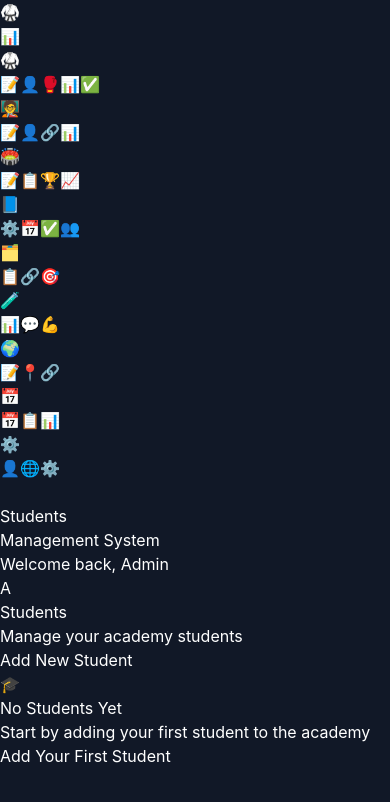
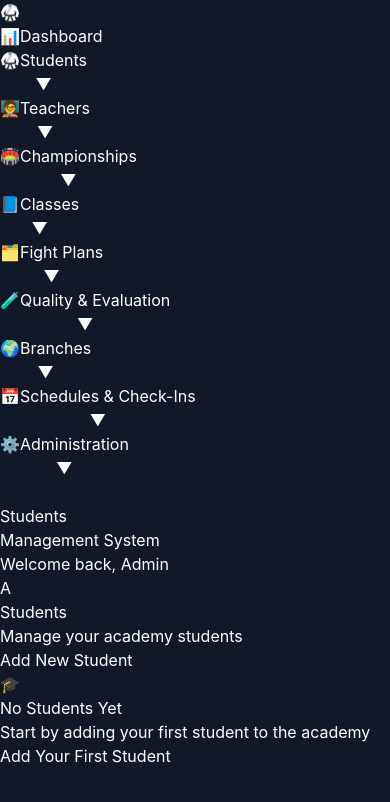
Before and after one commit to tonisvasconcelos/jiu-jitsu-academy-manager, a React (Vite) app: page /jiu-jitsu-academy-manager/students in a window 390 px wide. Shown: the top 802 px of the page. Built offline with nearby package versions, Linux system fonts and the light colour scheme.

Commit message:
Implement proper mobile sidebar: modal overlay that doesnt push content

```diff
--- a/src/App.tsx
+++ b/src/App.tsx
@@ -43,7 +43,7 @@ function App() {
                   : sidebarCollapsed
                     ? 'ml-16'
                     : 'ml-64'
-              } min-h-screen ${isMobile && !sidebarCollapsed ? 'relative z-10' : ''}`}>
+              } min-h-screen`}>
             <Header onToggleSidebar={toggleSidebar} />
             <main className="relative">
               <Routes>
--- a/src/components/Sidebar.tsx
+++ b/src/components/Sidebar.tsx
@@ -144,7 +144,9 @@ const Sidebar: React.FC<SidebarProps> = ({ collapsed, onToggle }) => {
 
       {/* Sidebar */}
       <div className={`fixed left-0 top-0 h-full bg-white/5 backdrop-blur-md border-r border-white/10 transition-all duration-300 z-50 ${
-        collapsed ? 'w-16' : 'w-64'
+        isMobile
+          ? (collapsed ? '-translate-x-full w-64' : 'translate-x-0 w-64')
+          : (collapsed ? 'w-16' : 'w-64')
       }`}>
       {/* Logo */}
       <div className="p-3 border-b border-white/10">
@@ -167,10 +169,10 @@ const Sidebar: React.FC<SidebarProps> = ({ collapsed, onToggle }) => {
           to="/"
           className={`flex items-center rounded-lg hover:bg-white/10 transition-colors ${
             location.pathname === '/' ? 'bg-blue-500/20 text-blue-400' : 'text-gray-300'
-          } ${collapsed ? 'justify-center px-0 py-3 h-12' : 'px-3 p-2'}`}
+          } ${(collapsed && !isMobile) ? 'justify-center px-0 py-3 h-12' : 'px-3 p-2'}`}
         >
           <span className="text-lg">📊</span>
-          {!collapsed && (
+          {(!collapsed || isMobile) && (
             <span className="ml-2 text-sm text-white font-medium">{t('dashboard')}</span>
           )}
         </Link>
@@ -184,16 +186,16 @@ const Sidebar: React.FC<SidebarProps> = ({ collapsed, onToggle }) => {
             <button
               onClick={() => toggleMenu(menu.id)}
               className={`w-full flex items-center text-left hover:bg-white/10 transition-all duration-300 rounded-lg group ${
-                collapsed ? 'justify-center px-0 py-3 h-12' : 'justify-between px-3 mx-2 py-2'
+                (collapsed && !isMobile) ? 'justify-center px-0 py-3 h-12' : 'justify-between px-3 mx-2 py-2'
               } ${isMenuExpanded(menu.id) ? 'bg-white/10' : ''}`}
             >
               <div className="flex items-center">
                 <span className="text-lg group-hover:scale-110 transition-transform">{menu.icon}</span>
-                {!collapsed && (
+                {(!collapsed || isMobile) && (
                   <span className="ml-2 text-sm text-white font-medium group-hover:text-blue-400 transition-colors">{menu.title}</span>
                 )}
               </div>
-              {!collapsed && (
+              {(!collapsed || isMobile) && (
                 <span className={`transform transition-all duration-300 group-hover:text-blue-400 text-xs ${
                   isMenuExpanded(menu.id) ? 'rotate-180' : ''
                 }`}>
@@ -203,7 +205,7 @@ const Sidebar: React.FC<SidebarProps> = ({ collapsed, onToggle }) => {
             </button>
 
             {/* Sub Menu Items */}
-            {!collapsed && isMenuExpanded(menu.id) && (
+            {(!collapsed || isMobile) && isMenuExpanded(menu.id) && (
               <div className="bg-white/5 mx-2 rounded-lg mt-1 overflow-hidden">
                 {menu.subItems.map((subItem) => (
                   <Link
@@ -223,7 +225,7 @@ const Sidebar: React.FC<SidebarProps> = ({ collapsed, onToggle }) => {
             )}
 
             {/* Collapsed Sub Items */}
-            {collapsed && (
+            {collapsed && !isMobile && (
               <div>
                 {menu.subItems.map((subItem) => (
                   <Link
```
Also changed, not shown: 5 other files (tests, documents, lock files or other folders).
